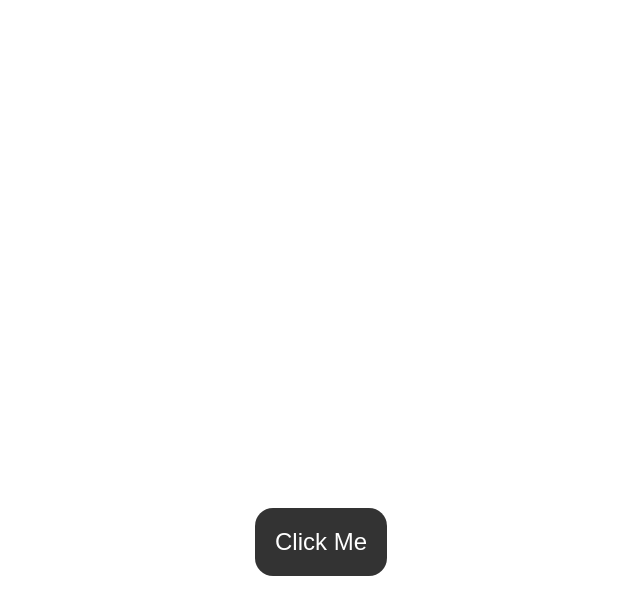
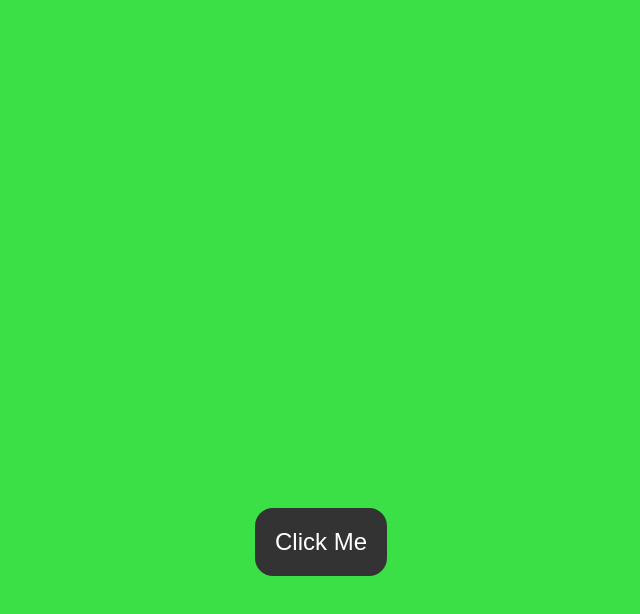
Before and after one commit to tomdan-ai/color-changer, a plain HTML site: page index.html in a window 1280 px wide. Both pictures are taken after a click on the button "Click Me". Shown: the whole page, without its empty margins (319-959 px from the left). Drawn offline with Linux system fonts and the light colour scheme.

Commit message:
Add initial project files with button functionality and styling

```diff
--- a/index.html
+++ b/index.html
@@ -5,8 +5,9 @@
     <meta name="viewport" content="width=device-width, initial-scale=1.0">
     <title>Color Changer</title>
     <link rel="stylesheet" href="style.css">
+    <script src="script.js" defer></script>
 </head>
 <body>
-    <button>Click Me</button>
+    <button id="btn">Click Me</button>
 </body>
 </html>
--- /dev/null
+++ b/index.js
@@ -0,0 +1,3 @@
+const names = 'David';
+
+console.log(`Hello ${names}`);
--- /dev/null
+++ b/script.js
@@ -0,0 +1,17 @@
+// Get the button element by its ID
+const button = document.getElementById('btn');
+
+// Function to generate a random color
+
+function getRandomColor() {
+    const red = Math.floor(Math.random() * 256);
+    const green = Math.floor(Math.random() * 256);
+    const blue = Math.floor(Math.random() * 256);
+    return `rgb(${red}, ${green}, ${blue})`;
+}
+
+// Event Listeners
+button.addEventListener('click', function () {
+    const color = getRandomColor();
+    document.body.style.backgroundColor = color;
+});
--- a/style.css
+++ b/style.css
@@ -14,3 +14,9 @@ button{
     color: white;
     background-color: #333;
 }
+
+
+button:hover {
+    background-color: rgb(red, green, blue);
+
+}
```
